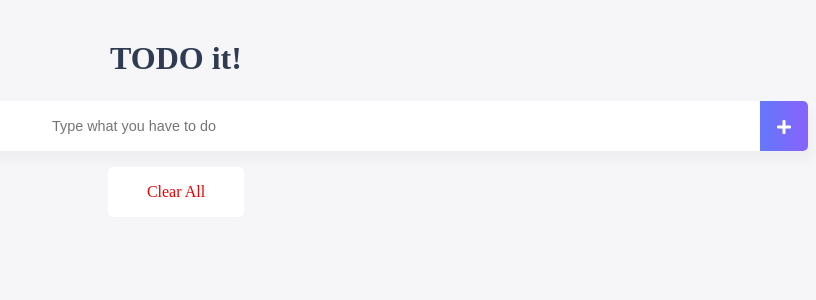
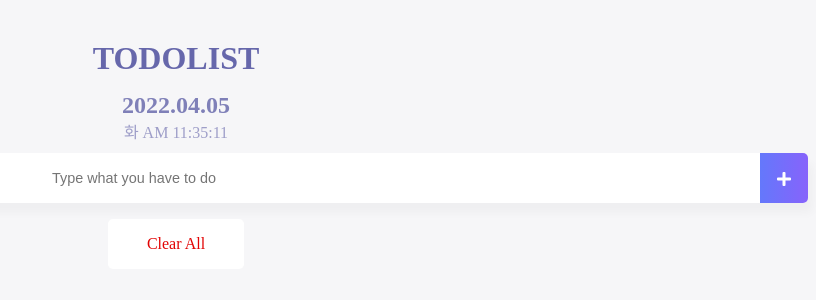
Before and after one commit to soobeen-byul/PLAN-IT, a Vue app: page / in a window 1280 px wide. Shown: the top 300 px of the page, without its empty margins (464-1280 px from the left). Built offline with nearby package versions, Linux system fonts and the light colour scheme.

Commit message:
Add date in header&Change some color
Add date in header&Change some color

```diff
--- a/src/components/TodoHeader.vue
+++ b/src/components/TodoHeader.vue
@@ -1,18 +1,82 @@
 <template>
-  <header>
-    <h1>TODO it!</h1>
+  <header @:today="today">
+    <h1> TODOLIST </h1>
+    <div class="today-header">
+      <h2>{{ today.date }}</h2>
+      <p>{{ today.day }} {{ today.time }}</p>
+    </div>
   </header>
 </template>
 
 <script>
+var days = ["월", "월", "화", "수", "목", "금", "토"];
 export default {
-}
+  props: {
+    state: {
+      type: Object,
+    },
+  },
+  data() {
+    return {
+      today: {},
+    };
+  },
+  created() {
+    setInterval(() => {
+      this.today = this.getTime();
+    }, 1000);
+  },
+  methods: {
+    getTime() {
+      var now = new Date();
+      var year = now.getFullYear();
+      var month = this.setTwoDigits(1 + now.getMonth());
+      var dateValue = this.setTwoDigits(now.getDate());
+      var day = days[now.getDay()];
+      var time =
+        this.setAMPM(now.getHours()) +
+        ":" +
+        this.setTwoDigits(now.getMinutes()) +
+        ":" +
+        this.setTwoDigits(now.getSeconds());
+      return { date: year+"."+ month + "." + dateValue, day, time };
+    },
+    setTwoDigits(num) {
+      if (num >= 10) {
+        return num
+      }
+      else {
+        return "0"+num
+      }
+    },
+    setAMPM(num) {
+      var sub = "AM ";
+      if (num > 12) {
+        sub = "PM ";
+        num = num - 12;
+      }
+      return sub + this.setTwoDigits(num);
+    },
+  },
+};
 </script>
 
 <style scoped>
   h1 {
-    color: #2F3B52;
+    color: rgb(102, 103, 171);
     font-weight: 900;
     margin: 2.5rem 0 1.5rem;
   }
+  h2{
+    color: rgba(102, 103, 171, 0.829);
+    font-weight: 900;
+
+  }
+  .today-header{
+    color:rgba(102, 103, 171, 0.614);
+    line-height: 50%;
+
+
+
+  }
 </style>
--- a/src/components/TodoList.vue
+++ b/src/components/TodoList.vue
@@ -9,14 +9,14 @@
         </span>
 
         <modal v-if="DetailModal" @close="DetailModal = false">
-          <h3 slot="header"> Detail</h3>
+          <h2 slot="header"> Detail</h2>
           <div slot="content">
             <br>마감기한
             <input type="text" v-model=deadline placeholder="마감기한을 입력하세요">
             <br>장소
             <input type="text" v-model=place placeholder="장소를 입력하세요">
           </div>
-          <span slot="footer" @click="DetailModal = false">창종료
+          <span slot="footer" @click="DetailModal = false">
             <i class="closeModalBtn fas fa-times" aria-hidden="true"></i>
           </span>
         </modal>
--- a/src/components/common/DetailModal.vue
+++ b/src/components/common/DetailModal.vue
@@ -26,9 +26,12 @@
 
 <style lang="css">
 .closeModalBtn {
-  color: #62acde;
+  color: rgb(102, 103, 171);
 }
+
+/* 모달창 겉에 배경 */
 .modal-mask {
+
   position: fixed;
   z-index: 9998;
   top: 0;
@@ -56,13 +59,13 @@
   font-family: Helvetica, Arial, sans-serif;
 }
 
-.modal-header h3 {
+.modal-header h2 {
   margin-top: 0;
-  color: #62acde;
+  color: rgb(102, 103, 171);
 }
 
 .modal-content {
-  background-color: aqua;
+  margin: 0;
 }
 
 .modal-body {
@@ -70,7 +73,7 @@
 }
 
 .modal-default-button {
-  float: right;
+  float:right;
 }
 
 /*
```
